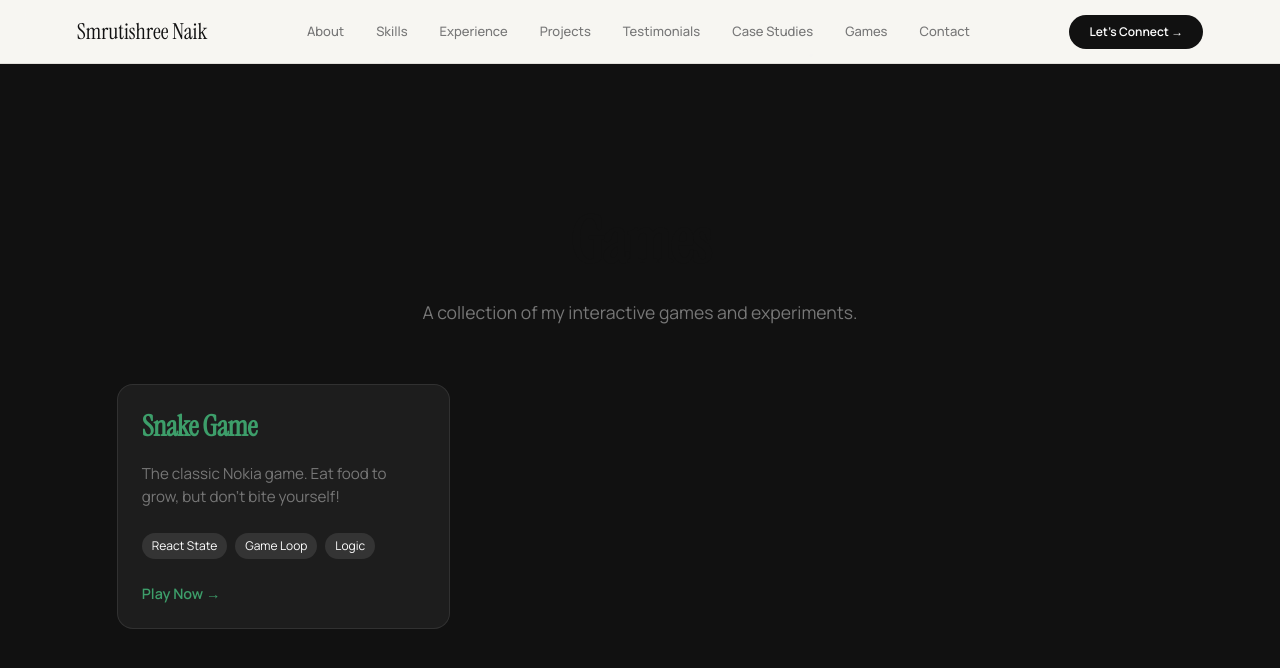
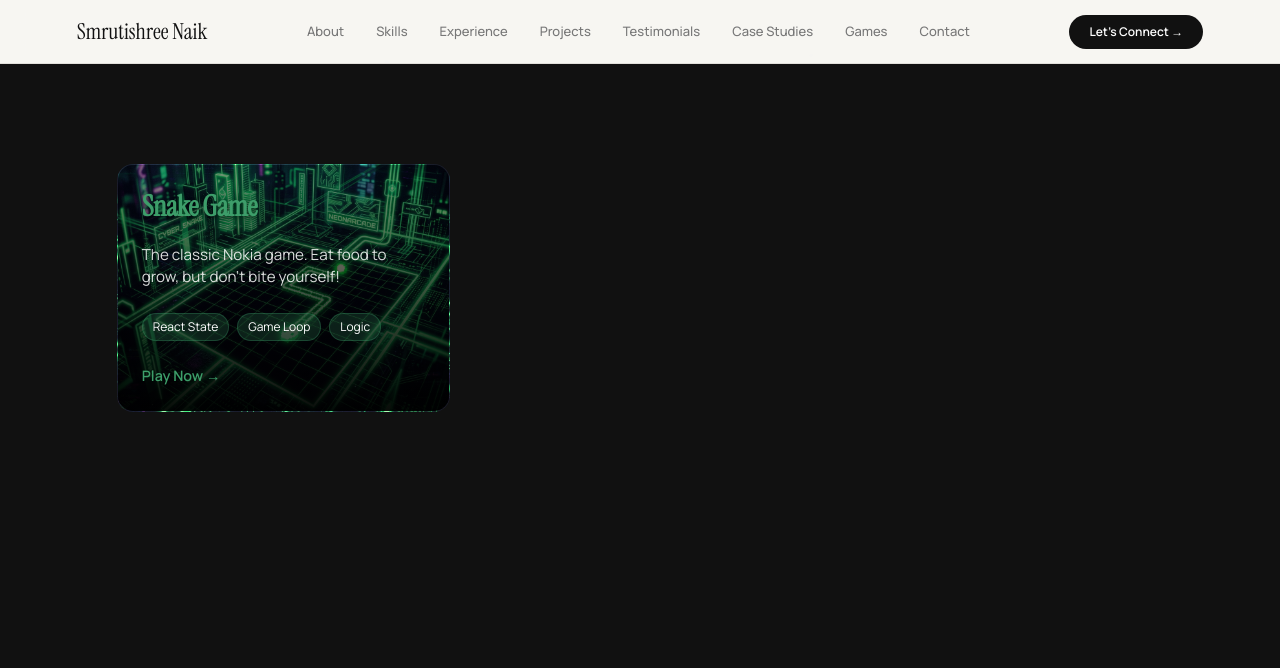
Before and after one commit to smrutishreenaik/PortfolioAG, a React (Vite) app: page /games in a window 1280 px wide. Shown: the top 668 px of the page. Built offline with nearby package versions, Linux system fonts and the light colour scheme; no server answers.

Commit message:
updated games section ui

```diff
--- a/src/pages/Games.module.scss
+++ b/src/pages/Games.module.scss
@@ -41,12 +41,15 @@
   background: rgba($bg-surface, 0.05);
   border: 1px solid rgba($outline-color, 0.1);
   border-radius: 16px;
-  padding: 24px;
   display: flex;
   flex-direction: column;
   text-decoration: none;
   color: $white;
   transition: all 0.2s ease;
+  position: relative;
+  overflow: hidden;
+  background-size: cover;
+  background-position: center;
 
   &:hover {
     transform: translateY(-4px);
@@ -55,17 +58,34 @@
   }
 }
 
+.cardOverlay {
+  position: absolute;
+  inset: 0;
+  background: linear-gradient(to top, rgba(0,0,0,0.95), rgba(0,0,0,0.4));
+  z-index: 1;
+}
+
+.cardContent {
+  position: relative;
+  z-index: 2;
+  padding: 24px;
+  display: flex;
+  flex-direction: column;
+  height: 100%;
+}
+
 .cardHeader {
   margin-bottom: 12px;
   h3 {
     font-family: $font-family-heading;
     font-size: 1.8rem;
     color: $green;
+    text-shadow: 0 2px 4px rgba(0,0,0,0.5);
   }
 }
 
 .cardDesc {
-  color: $gray;
+  color: rgba(255, 255, 255, 0.85);
   font-size: 0.95rem;
   line-height: 1.5;
   margin-bottom: 24px;
@@ -80,7 +100,8 @@
 }
 
 .tag {
-  background: rgba($white, 0.1);
+  background: rgba($green, 0.2);
+  border: 1px solid rgba($green, 0.3);
   color: $white;
   font-size: 0.75rem;
   padding: 4px 10px;
--- a/src/pages/Games.tsx
+++ b/src/pages/Games.tsx
@@ -8,6 +8,7 @@ const GAMES_LIST = [
     title: "Snake Game",
     description: "The classic Nokia game. Eat food to grow, but don't bite yourself!",
     tags: ["React State", "Game Loop", "Logic"],
+    image: "/snake-bg.png",
   },
 ];
 
@@ -18,17 +19,17 @@ const Games: React.FC = () => {
 
   return (
     <div className={styles.pageWrapper}>
-      <div className={styles.pageHeader}>
-        <h1 className={styles.pageTitle}>Games</h1>
-        <p className={styles.pageSubtitle}>
-          A collection of my interactive games and experiments.
-        </p>
-      </div>
-
       <div className={styles.contentContainer}>
         <div className={styles.gamesGrid}>
           {GAMES_LIST.map((game) => (
-            <Link key={game.id} to={`/games/${game.id}`} className={styles.gameCard}>
+            <Link
+              key={game.id}
+              to={`/games/${game.id}`}
+              className={styles.gameCard}
+              style={game.image ? { backgroundImage: `url(${game.image})` } : {}}
+            >
+              <div className={styles.cardOverlay}></div>
+              <div className={styles.cardContent}>
                 <div className={styles.cardHeader}>
                   <h3>{game.title}</h3>
                 </div>
@@ -41,6 +42,7 @@ const Games: React.FC = () => {
                 <div className={styles.cardFooter}>
                   Play Now &rarr;
                 </div>
+              </div>
             </Link>
           ))}
         </div>
```
Also changed, not shown: public/snake-bg.png (added). Lines whose indentation alone changed are shown as unchanged.
